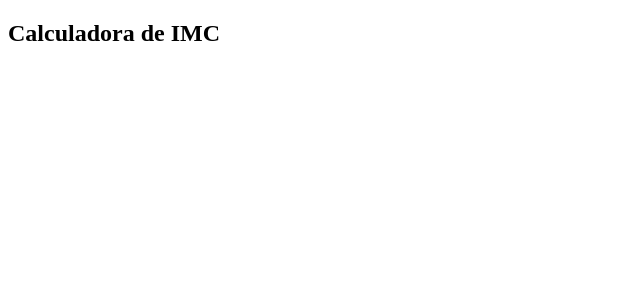
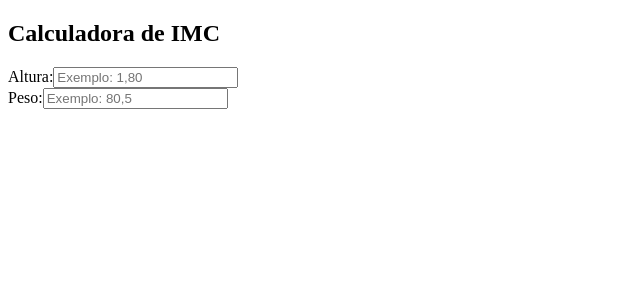
Before and after one commit to CoderLuizF/IMC-Calculator, a React (Vite) app: page / in a window 1280 px wide. Shown: the top 300 px of the page, without its empty margins (0-640 px from the left). Built offline with nearby package versions, Linux system fonts and the light colour scheme.

Commit message:
feat: add form elements for BMI calculation

```diff
--- a/src/components/ImcCalc.jsx
+++ b/src/components/ImcCalc.jsx
@@ -2,8 +2,20 @@ import React from 'react'
 
 const ImcCalc = () => {
   return (
-    <div>
+    <div id='calc-container'>
         <h2>Calculadora de IMC</h2>
+        <form id='imc-form'>
+            <div className="form-input">
+                <div className="form-control">
+                    <label htmlFor="height">Altura:</label>
+                    <input type="text" name='height' id='height' placeholder='Exemplo: 1,80' />
+                </div>
+                <div className="form-control">
+                    <label htmlFor="weight">Peso:</label>
+                    <input type="text" name='weight' id='weight' placeholder='Exemplo: 80,5' />
+                </div>
+            </div>
+        </form>
     </div>
   )
 }
```
